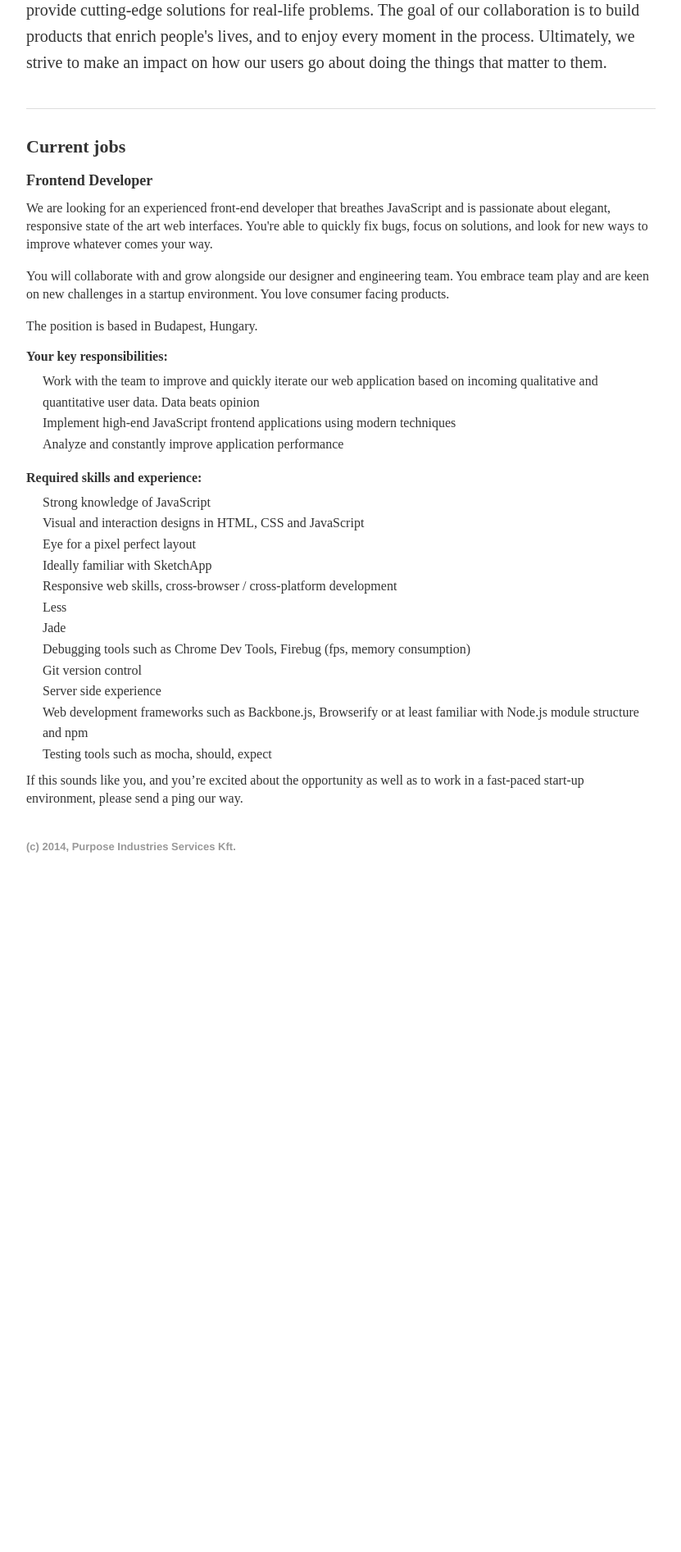
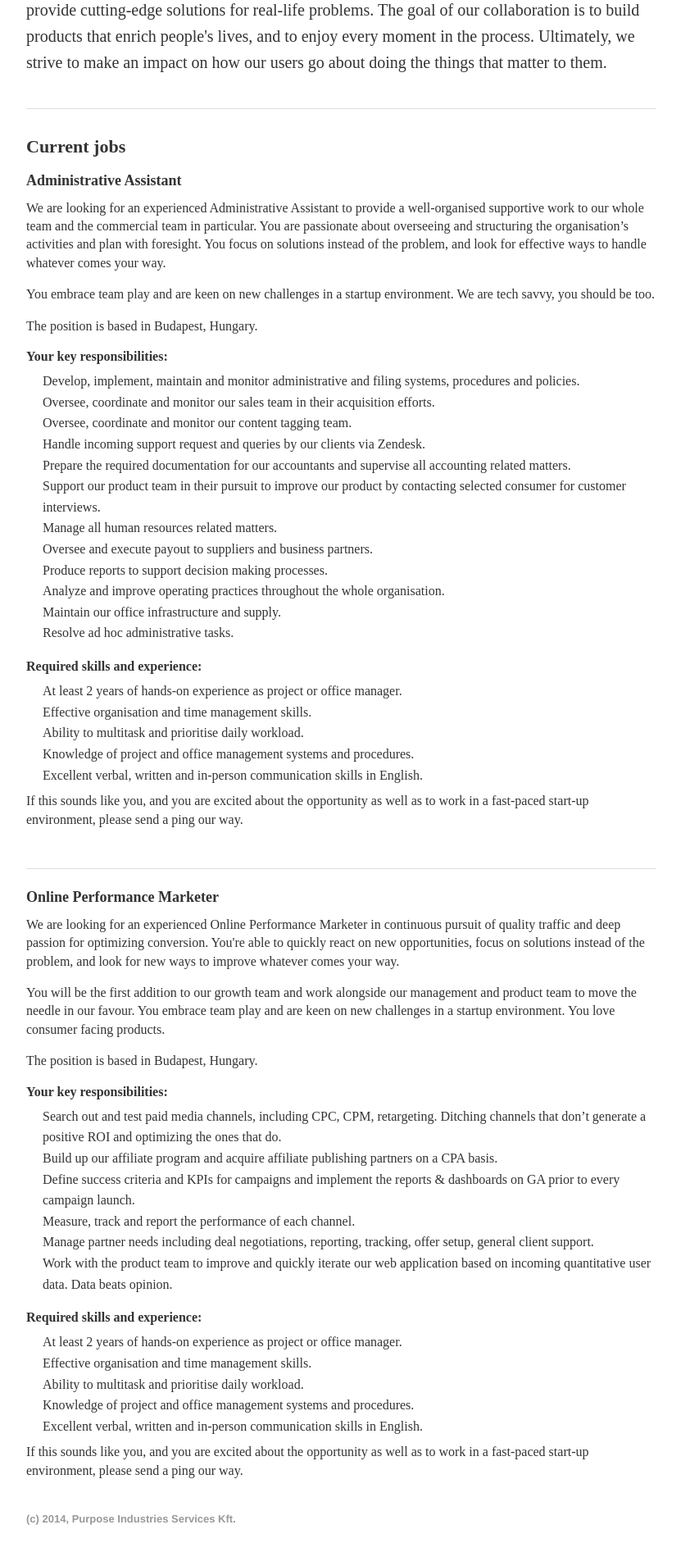
Before and after one commit to purposeindustries/purposeindustries.co, a Node server app: page / in a window 1280 px wide. Shown: the part 384-2277 px from the top of the page at 82% size, without its empty margins (224-1055 px from the left). Before the commit the page ends 1424 px from the top, so only its background shows below. Run offline with Node 20, Linux system fonts and the light colour scheme; some libraries are stand-ins or nearby versions.

Commit message:
updating job descriptions

```diff
--- a/views/index.jade
+++ b/views/index.jade
@@ -22,38 +22,72 @@ block content
 
     .jobs
       h1 Current jobs
-      h2 Frontend Developer
-      p We are looking for an experienced front-end developer that breathes JavaScript and is passionate about elegant, responsive state of the art web interfaces. You're able to quickly fix bugs, focus on solutions, and look for new ways to improve whatever comes your way.
+      h2 Administrative Assistant
+      p We are looking for an experienced Administrative Assistant to provide a well-organised supportive work to our whole team and the commercial team in particular. You are passionate about overseeing and structuring the organisation’s activities and plan with foresight. You focus on solutions instead of the problem, and look for effective ways to handle whatever comes your way.
 
-      p You will collaborate with and grow alongside our designer and engineering team. You embrace team play and are keen on new challenges in a startup environment. You love consumer facing products.
+      p You embrace team play and are keen on new challenges in a startup environment. We are tech savvy, you should be too.
 
       p The position is based in Budapest, Hungary.
 
       h3 Your key responsibilities:
       ul.resp
-        li Work with the team to improve and quickly iterate our web application based on incoming qualitative and quantitative user data. Data beats opinion
-        li Implement high-end JavaScript frontend applications using modern techniques
-        li Analyze and constantly improve application performance
+        li Develop, implement, maintain and monitor administrative and filing systems, procedures and policies.
+        li Oversee, coordinate and monitor our sales team in their acquisition efforts.
+        li Oversee, coordinate and monitor our content tagging team.
+        li Handle incoming support request and queries by our clients via Zendesk.
+        li Prepare the required documentation for our accountants and supervise all accounting related matters.
+        li Support our product team in their pursuit to improve our product by contacting selected consumer for customer interviews.
+        li Manage all human resources related matters.
+        li Oversee and execute payout to suppliers and business partners.
+        li Produce reports to support decision making processes.
+        li Analyze and improve operating practices throughout the whole organisation.
+        li Maintain our office infrastructure and supply.
+        li Resolve ad hoc administrative tasks.
 
       h3.skills Required skills and experience:
       ul
-        li Strong knowledge of JavaScript
-        li Visual and interaction designs in HTML, CSS and JavaScript
-        li Eye for a pixel perfect layout
-        li Ideally familiar with SketchApp
-        li Responsive web skills, cross-browser / cross-platform development
-        li Less
-        li Jade
-        li Debugging tools such as Chrome Dev Tools, Firebug (fps, memory consumption)
-        li Git version control
-        li Server side experience
-        li Web development frameworks such as Backbone.js, Browserify or at least familiar with Node.js module structure and npm
-        li Testing tools such as mocha, should, expect
+        li At least 2 years of hands-on experience as project or office manager.
+        li Effective organisation and time management skills.
+        li Ability to multitask and prioritise daily workload.
+        li Knowledge of project and office management systems and procedures.
+        li Excellent verbal, written and in-person communication skills in English.
 
-        p If this sounds like you, and you’re excited about the opportunity as well as to work in a fast-paced start-up environment, please send a ping our way.
+        p If this sounds like you, and you are excited about the opportunity as well as to work in a fast-paced start-up environment, please send a ping our way.
 
         script(src='//platform.linkedin.com/in.js') api_key: 77wns6jr1y3c9w
-        script(type='IN/Apply', data-companyid='3118261', data-jobtitle='Frontend Developer', data-joblocation='Budapest', data-email='tl@purposeindustries.co')
+        script(type='IN/Apply', data-companyid='3118261', data-jobtitle='Administrative Assistant', data-joblocation='Budapest', data-email='tl@purposeindustries.co')
 
+    .divider
+    .jobs
+      h2 Online Performance Marketer
+      p We are looking for an experienced Online Performance Marketer in continuous pursuit of quality traffic and deep passion for optimizing conversion. You're able to quickly react on new opportunities, focus on solutions instead of the problem, and look for new ways to improve whatever comes your way.
+
+      p You will be the first addition to our growth team and work alongside our management and product team to move the needle in our favour. You embrace team play and are keen on new challenges in a startup environment. You love consumer facing products.
+
+      p The position is based in Budapest, Hungary.
+
+      h3 Your key responsibilities:
+      ul.resp
+        li Search out and test paid media channels, including CPC, CPM, retargeting. Ditching channels that don’t generate a positive ROI and optimizing the ones that do.
+        li Build up our affiliate program and acquire affiliate publishing partners on a CPA basis.
+        li Define success criteria and KPIs for campaigns and implement the reports & dashboards on GA prior to every campaign launch.
+        li Measure, track and report the performance of each channel.
+        li Manage partner needs including deal negotiations, reporting, tracking, offer setup, general client support.
+        li Work with the product team to improve and quickly iterate our web application based on incoming quantitative user data. Data beats opinion.
+
+
+      h3.skills Required skills and experience:
+      ul
+        li At least 2 years of hands-on experience as project or office manager.
+        li Effective organisation and time management skills.
+        li Ability to multitask and prioritise daily workload.
+        li Knowledge of project and office management systems and procedures.
+        li Excellent verbal, written and in-person communication skills in English.
+
+
+        p If this sounds like you, and you are excited about the opportunity as well as to work in a fast-paced start-up environment, please send a ping our way.
+
+        script(src='//platform.linkedin.com/in.js') api_key: 77wns6jr1y3c9w
+        script(type='IN/Apply', data-companyid='3118261', data-jobtitle='Online Performance Marketer', data-joblocation='Budapest', data-email='tl@purposeindustries.co')
     footer
       p (c) 2014, Purpose Industries Services Kft.
```
